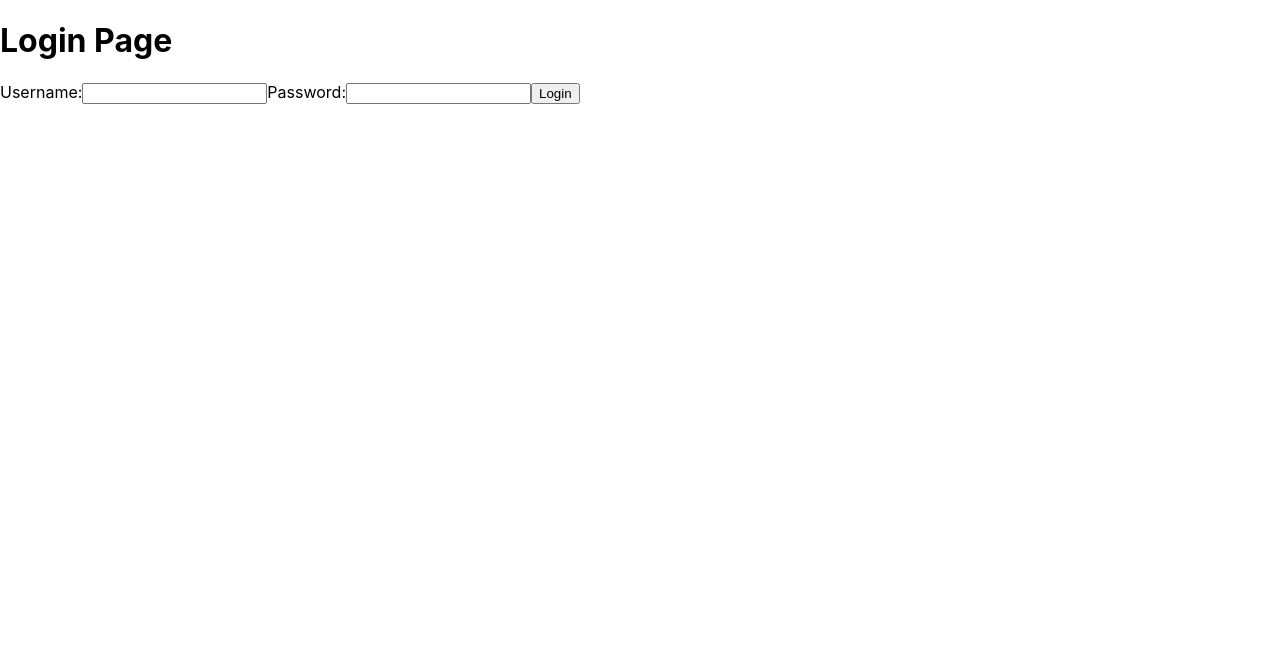
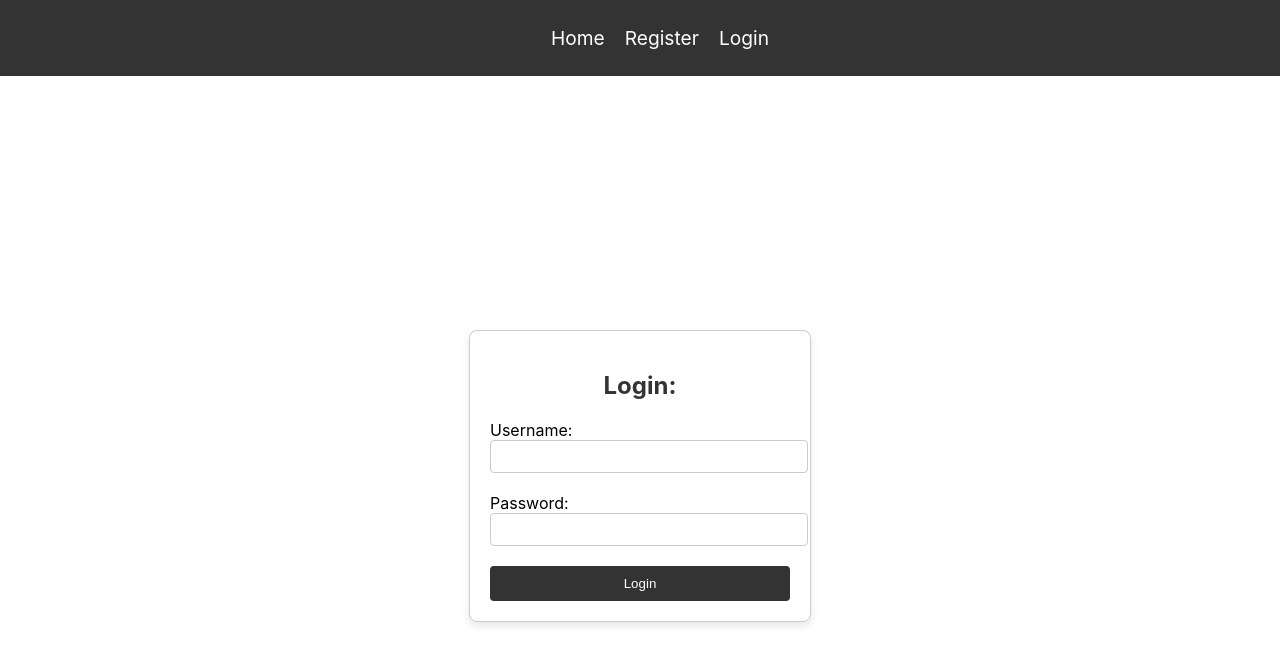
Before and after one commit to LucasRamosLobo/lexart-front, a React (Create React App) app: page /login in a window 1280 px wide. Shown: the top 664 px of the page. Built offline with nearby package versions, Linux system fonts and the light colour scheme.

Commit message:
feat: cria pagina de produtos

```diff
--- a/src/App.js
+++ b/src/App.js
@@ -3,6 +3,7 @@ import { BrowserRouter as Router, Route, Routes } from 'react-router-dom';
 import RegistrationPage from './pages/RegisterPage';
 import LoginPage from './pages/LoginPage';
 import HomePage from './pages/HomePage';
+import ProductsPage from './pages/ProductsPage';
 
 const App = () => {
   return (
@@ -11,7 +12,7 @@ const App = () => {
         <Route path="/"  element={<HomePage />}/>
         <Route path="/register" element={<RegistrationPage />} />
         <Route path="/login" element={<LoginPage />} />
-
+        <Route path="/products" element={<ProductsPage />} />
       </Routes>
     </Router>
   );
--- a/src/components/Login.js
+++ b/src/components/Login.js
@@ -1,11 +1,16 @@
 import React, { useState } from 'react';
 import axios from 'axios';
+import { useNavigate } from 'react-router-dom';
 
 const LoginForm = () => {
+  const navigate = useNavigate();
+
   const [loginData, setLoginData] = useState({
     username: '',
     password: '',
   });
+
+  const [error, setError] = useState(null);
 
   const handleInputChange = (e) => {
     const { name, value } = e.target;
@@ -18,32 +23,83 @@ const LoginForm = () => {
       const response = await axios.post('https://lexart-back-ecru.vercel.app/api/login', loginData);
 
       if (response.data.token) {
-
         localStorage.setItem('token', response.data.token);
         console.log('Token saved to localStorage:', response.data.token);
+        navigate('/products');
       }
 
       console.log('Login successful:', response.data);
-
     } catch (error) {
       console.error('Login failed:', error.response.data);
-
+      setError('Credenciais inválidas');
     }
   };
 
   return (
-    <form onSubmit={handleLogin}>
-      <label>
-        Username:
-        <input type="text" name="username" value={loginData.username} onChange={handleInputChange} />
-      </label>
-      <label>
-        Password:
-        <input type="password" name="password" value={loginData.password} onChange={handleInputChange} />
-      </label>
-      <button type="submit">Login</button>
-    </form>
+    <div style={styles.cardContainer}>
+      <form onSubmit={handleLogin} style={styles.loginForm}>
+        <h2 style={styles.title}>Login:</h2>
+        <label style={styles.inputLabel}>
+          Username:
+          <input type="text" name="username" value={loginData.username} onChange={handleInputChange} style={styles.inputField} />
+        </label>
+        <label style={styles.inputLabel}>
+          Password:
+          <input type="password" name="password" value={loginData.password} onChange={handleInputChange} style={styles.inputField} />
+        </label>
+        <button type="submit" style={styles.submitButton}>
+          Login
+        </button>
+        {error && <p style={styles.errorText}>{error}</p>}
+      </form>
+    </div>
   );
 };
 
+const styles = {
+  cardContainer: {
+    display: 'flex',
+    justifyContent: 'center',
+    alignItems: 'center',
+    height: '100vh',
+  },
+  loginForm: {
+    backgroundColor: '#fff',
+    border: '1px solid #ccc',
+    padding: '20px',
+    width: '300px',
+    borderRadius: '8px',
+    boxShadow: '0 4px 8px rgba(0, 0, 0, 0.1)',
+  },
+  title: {
+    color: '#333',
+    textAlign: 'center',
+    marginBottom: '20px',
+  },
+  inputLabel: {
+    display: 'block',
+    marginBottom: '10px',
+  },
+  inputField: {
+    width: '100%',
+    padding: '8px',
+    marginBottom: '10px',
+    border: '1px solid #ccc',
+    borderRadius: '4px',
+  },
+  submitButton: {
+    backgroundColor:  '#333',
+    color: '#fff',
+    padding: '10px',
+    border: 'none',
+    borderRadius: '4px',
+    cursor: 'pointer',
+    width: '100%', // Botão agora ocupa 100% da largura
+  },
+  errorText: {
+    color: 'red',
+    marginTop: '10px',
+  },
+};
+
 export default LoginForm;
--- /dev/null
+++ b/src/components/Products.js
@@ -0,0 +1,16 @@
+import React from 'react';
+
+const Products = ({ products }) => {
+  return (
+    <div>
+      <h3>Product List:</h3>
+      <ul>
+        {products.map((product) => (
+          <li key={product.id}>{product.name}</li>
+        ))}
+      </ul>
+    </div>
+  );
+};
+
+export default Products;
--- a/src/components/Register.js
+++ b/src/components/Register.js
@@ -1,11 +1,16 @@
 import React, { useState } from 'react';
+import { useNavigate } from 'react-router-dom';
 
 const RegistrationForm = () => {
+  const navigate = useNavigate();
+
   const [userData, setUserData] = useState({
     username: '',
     email: '',
     password: '',
   });
+
+  const [error, setError] = useState(null);
 
   const handleInputChange = (e) => {
     const { name, value } = e.target;
@@ -26,18 +31,22 @@ const RegistrationForm = () => {
       if (response.ok) {
         const data = await response.json();
         console.log('Registration successful:', data);
+        navigate('/login');
       } else {
         const errorData = await response.json();
         console.error('Registration failed:', errorData);
+        setError(errorData.error);
       }
     } catch (error) {
       console.error('Registration failed:', error);
+      setError('Erro interno no servidor');
     }
   };
 
   return (
     <div style={styles.cardContainer}>
       <form onSubmit={handleRegistration} style={styles.registrationForm}>
+        <h2 style={styles.title}>Registre-se:</h2>
         <label style={styles.inputLabel}>
           Username:
           <input type="text" name="username" value={userData.username} onChange={handleInputChange} style={styles.inputField} />
@@ -50,7 +59,10 @@ const RegistrationForm = () => {
           Password:
           <input type="password" name="password" value={userData.password} onChange={handleInputChange} style={styles.inputField} />
         </label>
-        <button type="submit" style={styles.submitButton}>Register</button>
+        <button type="submit" style={styles.submitButton}>
+          Register
+        </button>
+        {error && <p style={styles.errorText}>{error}</p>}
       </form>
     </div>
   );
@@ -71,6 +83,11 @@ const styles = {
     borderRadius: '8px',
     boxShadow: '0 4px 8px rgba(0, 0, 0, 0.1)',
   },
+  title: {
+    color:  '#333',
+    textAlign: 'center',
+    marginBottom: '20px',
+  },
   inputLabel: {
     display: 'block',
     marginBottom: '10px',
@@ -83,12 +100,17 @@ const styles = {
     borderRadius: '4px',
   },
   submitButton: {
-    backgroundColor: '#007bff',
+    backgroundColor: '#333',
     color: '#fff',
     padding: '10px',
     border: 'none',
     borderRadius: '4px',
     cursor: 'pointer',
+    width: '100%',
+  },
+  errorText: {
+    color: 'red',
+    marginTop: '10px',
   },
 };
 
--- a/src/pages/HomePage.js
+++ b/src/pages/HomePage.js
@@ -8,7 +8,7 @@ const HomePage = () => {
       <Header />
       <div className="content" style={contentStyle}>
         <h1 style={titleStyle}>PROJETO LEXART</h1>
-        {/* Outro conteúdo da página */}
+
       </div>
     </div>
   );
--- a/src/pages/LoginPage.js
+++ b/src/pages/LoginPage.js
@@ -1,11 +1,12 @@
 // LoginPage.js
 import React from 'react';
 import LoginForm from '../components/Login';
+import Header from '../components/Header';
 
 const LoginPage = () => {
   return (
     <div>
-      <h1>Login Page</h1>
+      <Header />
       <LoginForm />
     </div>
   );
--- /dev/null
+++ b/src/pages/ProductsPage.js
@@ -0,0 +1,34 @@
+import React, { useEffect, useState } from 'react';
+import Products from '../components/Products';
+
+const ProductsPage = () => {
+  const [products, setProducts] = useState([]);
+
+  useEffect(() => {
+
+    const fetchProducts = async () => {
+      try {
+        const response = await fetch('https://lexart-back-ecru.vercel.app/api/products');
+        if (response.ok) {
+          const data = await response.json();
+          setProducts(data);
+        } else {
+          console.error('Failed to fetch products:', response.status);
+        }
+      } catch (error) {
+        console.error('Error fetching products:', error);
+      }
+    };
+
+    fetchProducts();
+  }, []);
+
+  return (
+    <div>
+
+      <Products products={products} />
+    </div>
+  );
+};
+
+export default ProductsPage;
--- a/src/pages/RegisterPage.js
+++ b/src/pages/RegisterPage.js
@@ -1,11 +1,12 @@
 // RegistrationPage.js
 import React from 'react';
 import RegistrationForm from '../components/Register';
+import Header from '../components/Header';
 
 const RegistrationPage = () => {
   return (
     <div>
-      <h1>Registration Page</h1>
+      <Header />
       <RegistrationForm />
     </div>
   );
```
